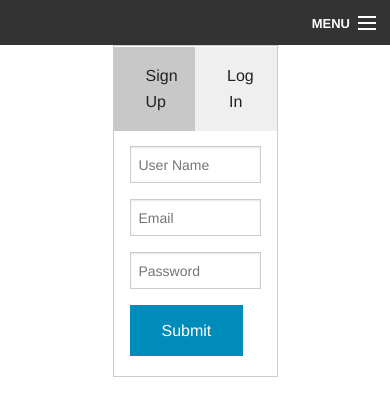
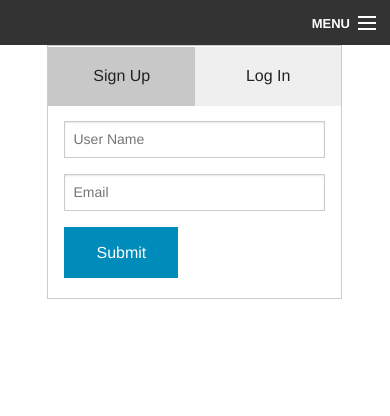
Before and after one commit to comforme/comforme, a plain HTML site: page mockup/index.html in a window 390 px wide. Drawn offline with nearby package versions, Linux system fonts and the light colour scheme.

Commit message:
Fix width of Sign Up/Log In content in mobile mode.

```diff
--- a/mockup/index.html
+++ b/mockup/index.html
@@ -28,8 +28,8 @@
 	</nav>
 	<div class="content">
 		<div class="row">
-			<div class="large-4 medium-3 small-3 columns">&nbsp;</div>
-			<div class="large-4 medium-6 small-6 columns">
+			<div class="large-4 medium-3 small-1 columns">&nbsp;</div>
+			<div class="large-4 medium-6 small-10 columns">
 				<section class="login-tabs">
 					<dl class="tabs" data-tab>
 						<dd class="active"><a href="#sign-up-form">Sign Up</a></dd>
@@ -45,9 +45,6 @@
 									<input type="email" name="email" placeholder="Email">
 								</div>
 								<div>
-									<input type="password" name="password" placeholder="Password">
-								</div>
-								<div>
 									<button type="submit" class="button">Submit</button>
 								</div>
 							</form>
@@ -55,7 +52,7 @@
 						<div class="content" id="log-in-form">
 							<form method="post" action="/">
 								<div>
-									<input type="text" name="username" placeholder="User Name">
+									<input type="email" name="email" placeholder="Email">
 								</div>
 								<div>
 									<input type="password" name="password" placeholder="Password">
@@ -68,7 +65,7 @@
 					</div>
 				</section>
 			</div>
-			<div class="large-4 medium-3 small-3 columns">&nbsp;</div>
+			<div class="large-4 medium-3 small-1 columns">&nbsp;</div>
 		</div>
 	</div>
 	<script>$(document).foundation();</script>
```
